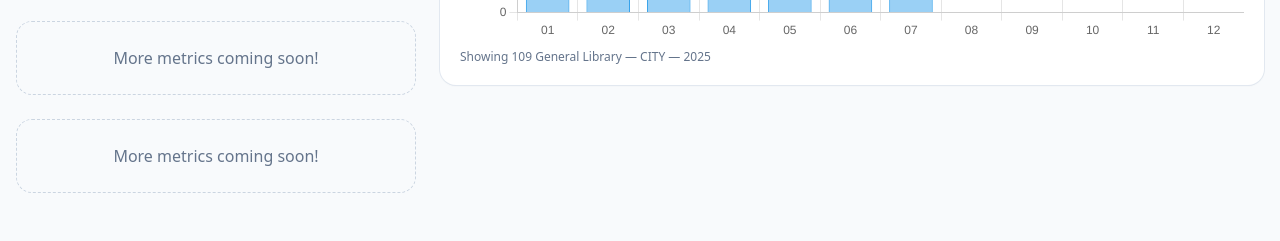
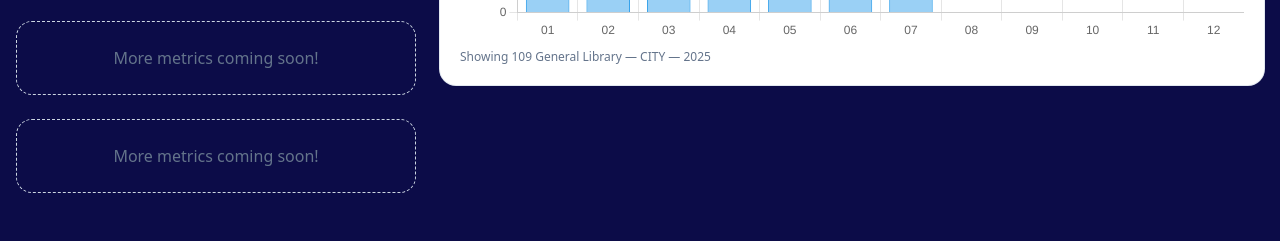
Before and after one commit to roblesmudan95/Dashboard_portfolio, a plain HTML site: page index.html in a window 1280 px wide. Shown: the part 597-838 px from the top of the page. Drawn offline with nearby package versions, Linux system fonts and the light colour scheme.

Commit message:
Update index.html

```diff
--- a/index.html
+++ b/index.html
@@ -14,7 +14,7 @@
     @keyframes shimmer { 100% { transform: translateX(100%); } }
   </style>
 </head>
-<body class="bg-slate-50 text-slate-800">
+<body class="bg-[#0C0C48] text-slate-800">
   <div id="root"></div>
 
   <!-- React + ReactDOM -->
```
